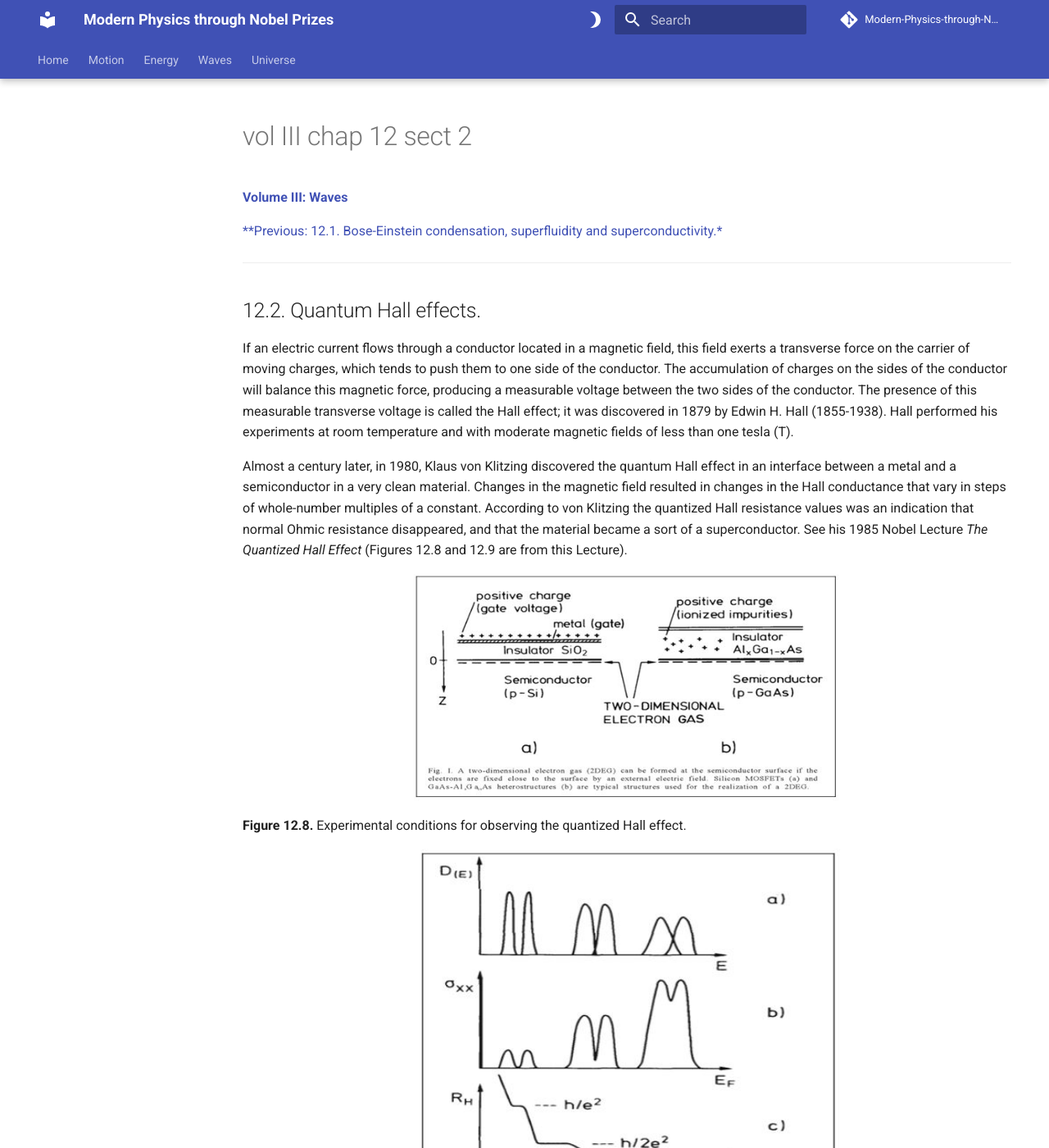
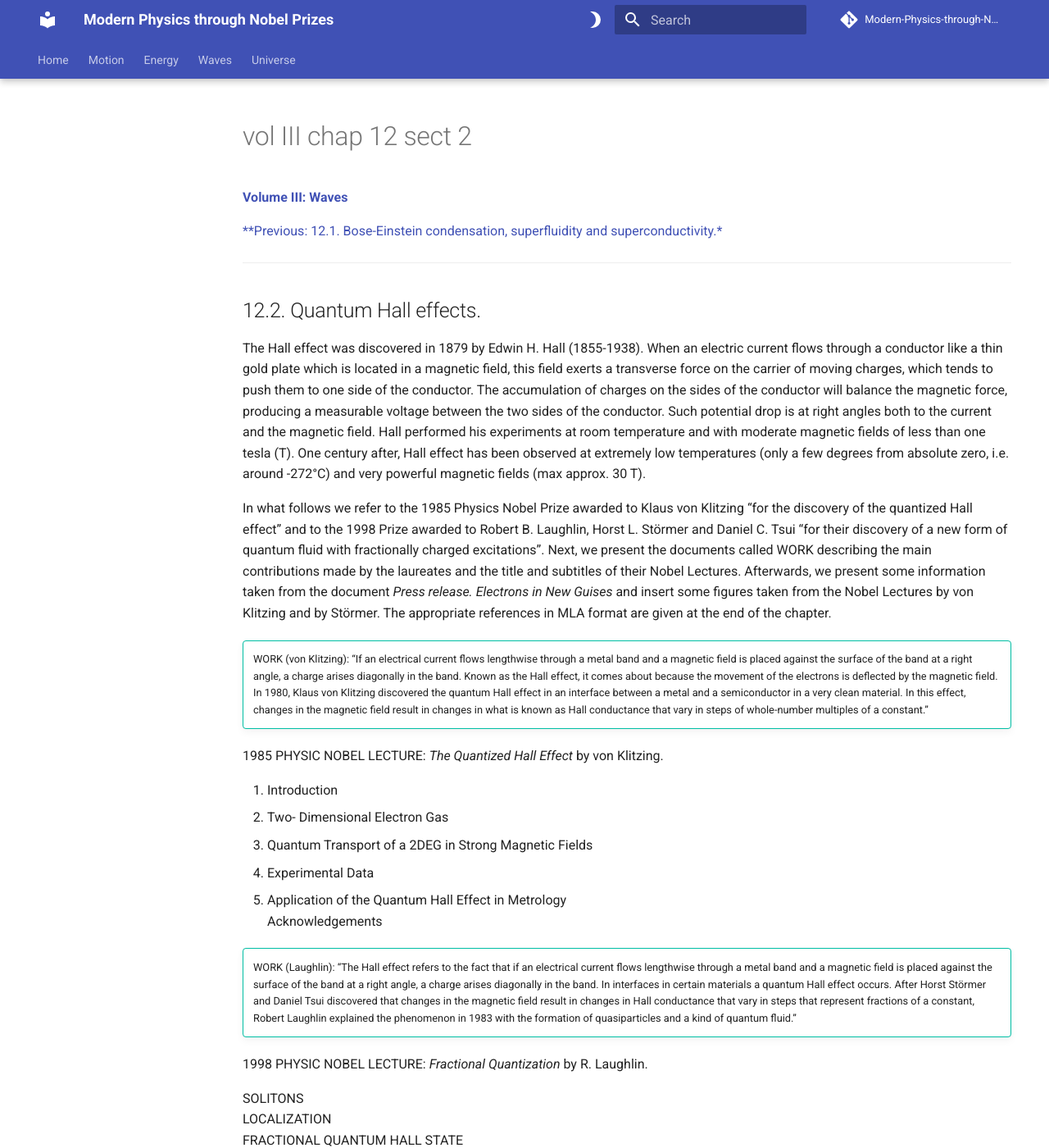
Before and after one commit to modphysnobel/modphysnobel.github.io, an MkDocs documentation site: the page built from docs/vol-III/vol-III-chap-12-sect-2.md, in a window 1280 px wide and 1400 px high. Shown: the whole window at 82% size. Built offline with MkDocs 1.6.1 and Material for MkDocs 9.7.7, drawn with Linux system fonts in a browser that asks for light colours; some web fonts are replaced; comment, search, counter and statistics services are not loaded; some of the changed text lies outside the part shown.

Commit message:
Update vol-III-chap-12-sect-2.md

```diff
--- a/docs/vol-III/vol-III-chap-12-sect-2.md
+++ b/docs/vol-III/vol-III-chap-12-sect-2.md
@@ -6,9 +6,69 @@
 
 ## 12.2.	Quantum Hall effects.
 
-If an electric current flows through a conductor located in a magnetic field, this field exerts a transverse force on the carrier of moving charges, which tends to push them to one side of the conductor. The accumulation of charges on the sides of the conductor will balance this magnetic force, producing a measurable voltage between the two sides of the conductor. The presence of this measurable transverse voltage is called the Hall effect; it was discovered in 1879 by Edwin H. Hall (1855-1938). Hall performed his experiments at room temperature and with moderate magnetic fields of less than one tesla (T).
+The Hall effect was discovered in 1879 by Edwin H. Hall (1855-1938). When an electric current flows through a conductor like a thin gold plate which is located in a magnetic field, this field exerts a transverse force on the carrier of moving charges, which tends to push them to one side of the conductor. The accumulation of charges on the sides of the conductor will balance the magnetic force, producing a measurable voltage between the two sides of the conductor. Such potential drop is at right angles both to the current and the magnetic field. Hall performed his experiments at room temperature and with moderate magnetic fields of less than one tesla (T). One century after, Hall effect has been observed at extremely low temperatures (only a few degrees from absolute zero, i.e. around -272°C) and very powerful magnetic fields (max approx. 30 T).
 
-Almost a century later, in 1980, Klaus von Klitzing discovered the quantum Hall effect in an interface between a metal and a semiconductor in a very clean material. Changes in the magnetic field resulted in changes in the Hall conductance that vary in steps of whole-number multiples of a constant. According to von Klitzing the quantized Hall resistance values was an indication that normal Ohmic resistance disappeared, and that the material became a sort of a superconductor. See his 1985 Nobel Lecture *The Quantized Hall Effect* (Figures 12.8 and 12.9 are from this Lecture).
+In what follows we refer to the 1985 Physics Nobel Prize awarded to Klaus von Klitzing “for the discovery of the quantized Hall effect” and to the 1998 Prize awarded to Robert B. Laughlin, Horst L. Störmer and Daniel C. Tsui “for their discovery of a new form of quantum fluid with fractionally charged excitations”. Next, we present the documents called WORK describing the main contributions made by the laureates and the title and subtitles of their Nobel Lectures. Afterwards, we present some information taken from the document *Press release. Electrons in New Guises* and insert some figures taken from the Nobel Lectures by von Klitzing and by Störmer. The appropriate references in MLA format are given at the end of the chapter.
+
+!!! tip ""
+	WORK (von Klitzing): “If an electrical current flows lengthwise through a metal band and a magnetic field is placed against the surface of the band at a right angle, a charge arises diagonally in the band. Known as the Hall effect, it comes about because the movement of the electrons is deflected by the magnetic field. In 1980, Klaus von Klitzing discovered the quantum Hall effect in an interface between a metal and a semiconductor in a very clean material. In this effect, changes in the magnetic field result in changes in what is known as Hall conductance that vary in steps of whole-number multiples of a constant.”
+
+1985 PHYSIC NOBEL LECTURE: *The Quantized Hall Effect* by von Klitzing.
+
+1.	Introduction
+2.	Two- Dimensional Electron Gas
+3.	Quantum Transport of a 2DEG in Strong Magnetic Fields
+4.	Experimental Data
+5.	Application of the Quantum Hall Effect in Metrology<br>
+Acknowledgements
+
+!!! tip ""
+	WORK (Laughlin): “The Hall effect refers to the fact that if an electrical current flows lengthwise through a metal band and a magnetic field is placed against the surface of the band at a right angle, a charge arises diagonally in the band. In interfaces in certain materials a quantum Hall effect occurs. After Horst Störmer and Daniel Tsui discovered that changes in the magnetic field result in changes in Hall conductance that vary in steps that represent fractions of a constant, Robert Laughlin explained the phenomenon in 1983 with the formation of quasiparticles and a kind of quantum fluid.”
+
+1998 PHYSIC NOBEL LECTURE: *Fractional Quantization* by R. Laughlin.
+
+SOLITONS<br>
+LOCALIZATION<br>
+FRACTIONAL QUANTUM HALL STATE<br>
+FRACTIONAL STATISTICS<br>
+REMARKS
+
+!!! tip ""
+	WORK (Störmer and Tsui): “Hall effect refers to the fact that if an electrical current flows lengthwise through a metal band and a magnetic field is placed against the surface of the band at a right angle, a charge arises diagonally in the band. In interfaces in certain materials a quantum Hall effect occurs. Klaus von Klitzing discovered that changes in the magnetic field result in changes in what is known as Hall conductance that vary in steps of whole-number multiples of a constant. Subsequently, Horst Störmer and Daniel Tsui discovered in 1982 that there also are steps that represent fractions of the constant.”
+
+1998 PHYSIC NOBEL LECTURE: *The Fractional Quantum Hall Effect* by H. Störmer.
+
+INTRODUCTION<br>
+TWO-DIMENSIONAL ELECTRON SYSTEMS<br>
+MODULATION-DOPING<br>
+THE HALL EFFECT<br>
+THE INTEGRAL QUANTUM HALL EFFECT<br>
+THE FRACTIONAL QUANTUM HALL EFFECT<br>
+Discovery<br>
+Origin<br>
+Of Electrons and Flux Quanta<br>
+Composite Particles<br>
+Fermions and Bosons<br>
+Composite Particle Statistics<br>
+1/3 Fractional Quantum Hall State<br>
+The State at $v = ½$<br>
+All Those Other FQHE States<br>
+The Peculiar State at $v = 5/2$<br>
+CONCLUSIONS<br>
+EPILOGUE<br>
+BIBLIOGRAPHY
+
+1998 PHYSIC NOBEL LECTURE: *Interplay of Disorder and Interaction in Two-Dimensional Electron Gas in Intense Magnetic Fields* by D.H. Tsui
+PROLOGUE
+
+TWO-DIMENSIONAL MAGNETO-TRANSPORT<br>
+QUANTUM PHASE TRANSITIONS IN IQHE<br>
+THE FQHE<br>
+THE MAGNETIC FIELD INDUCED CRYSTAL REGIME<br>
+ACKNOWLEDGEMENTS
+
+In 1980, Klaus von Klitzing discovered the quantum Hall effect in an interface between a metal and a semiconductor in a very clean material. At very low temperatures the electrons moved as in two dimensions only, and changes in the magnetic field resulted in changes in the Hall conductance that does not vary in linear fashion, but “stepwise”. The quantized values of the Hall resistance $R_H$ were $(h/e2)/f$, where $h$ is Planck’s constant, $e$ is the elementary charge of the electron and $f$ (the filling factor) is an integer number. According to von Klitzing, the fact that normal Ohmic resistance disappeared was an indication that the material became a sort of a superconductor. Next Figures 12.8 and 12.9 come from his Nobel Lecture The Quantized Hall Effect.
+
 
 <p align="center">
 	<img src="https://github.com/modphysnobel/modphysnobel.github.io/blob/main/docs/vol-III/figs/chap-12-sect-2-fig1.JPG?raw=true" width=520 align=center>
@@ -20,13 +80,12 @@
 	<img src="https://github.com/modphysnobel/modphysnobel.github.io/blob/main/docs/vol-III/figs/chap-12-sect-2-fig2.JPG?raw=true" width=520 align=center>
 	</p>
 
-**Figure 12.9.** Experimental results reported in von Klitzing Nobel Lecture; (h is Planck constant and e the charge of the electron).
+**Figure 12.9.** Experimental results reported in von Klitzing Nobel Lecture; ($h$ is Planck constant and $e$ the charge of the electron).
 
-### Integral and Fractional Quantum Hall Effects.
+In experiments with the electron gas realized during 1982-1983, Störmer and Tsui worked on more severe conditions of temperatures and magnetic fields (around -272°C and nearly 30 T). Although the electrons are most reluctant to condense (they are fermions) they combine with the “flux quanta” of the magnetic field and form composite particles that can condense (they become bosons). Störmer and Tsui found Hall plateaus at high magnetic field strengths corresponding to fractional values of the filling factor $f$. This implied the existence of quasiparticles carrying fractional charge; for instance if $f=1/3$ this would correspond to a fractional charge of $e/3$.
 
-In experiments with the electron gas realized during 1982-1983, Störmer and Tsui worked on severe conditions of temperatures and magnetic fields (around -272°C and nearly 30 T). Although the electrons usually repel each other because they are fermions, according to Laughlin the reported fractional quantization was because the electron gas behaved as a new type of quantum fluid integrated by composite fermions that can condense and are produced by fractionally charged “quasiparticles”.
+In his 1998 Nobel Lecture $The Fractional Quantum Hall Effect$ Störmer explains the main difference between IQHE (Integer Quantum Hall Effect) and FQHE (Fractional Quantum Hall Effect): “The IQHE can be understood solely on the basis of the quantized motion of individual 2D electrons in the presence of a magnetic field and random fluctuations of the interface potential which creates localized states. …. The origin of FQHE is interaction between electrons. It is therefore termed a many-particle effect or an electron correlation effect, since the charged electrons are avoiding each other by correlating their relative motion in an intricate manner.” (See Figure 12.10 taken from Störmer´s Nobel Lecture.)
 
-In his 1998 Nobel Lecture *The Fractional Quantum Hall Effect* Störmer explains the main difference between IQHE (Integer Quantum Hall Effect) and FQHE (Fractional Quantum Hall Effect) (See Figure 12.10): *The IQHE can be understood solely on the basis of the quantized motion of individual 2D electrons in the presence of a magnetic field and random fluctuations of the interface potential which creates localized states. …. The origin of FQHE is interaction between electrons. It is therefore termed a many-particle effect or an electron correlation effect, since the charged electrons are avoiding each other by correlating their relative motion in an intricate manner.*
 
 <p align="center">
 	<img src="https://github.com/modphysnobel/modphysnobel.github.io/blob/main/docs/vol-III/figs/chap-12-sect-2-fig3.JPG?raw=true" width=520 align=center>
@@ -36,11 +95,7 @@
 
 **Figure 12.10.** Hall Resistance ($R_H$) showing many fractional values.
 
-The theorist of the three laureates, R.B. Laughlin, closed his Nobel lecture *Fractional Quantization* by saying: “Fractional quantum Hall quasiparticles are the elementary excitations of a distinct state of matter that cannot be deformed into noninteracting electrons without crossing a phase boundary. That means they are different from electrons in the only sensible way we have of defining different, and in particular are not adiabatic images of electrons the way quasiparticle excitations of metals and band insulators are.”
-
-(Source: MLA style: Robert B. Laughlin – Nobel Lecture. NobelPrize.org. Nobel Prize Outreach AB 2023.    Mon. 19 Jun 2023. <https://www.nobelprize.org/prizes/physics/1998/laughlin/lecture/>)
-
-For more details on this Nobel Prize see the Nobel Lecture *Interplay of Disorder and Interaction in Two-Dimensional Electron Gas in Intense Magnetic Fields* by D.C. Tsui.
+Although the electrons usually repel each other because they are fermions, according to Laughlin the reported fractional quantization was because in the presence of very strong magnetic fields the electron gas behaved as a new type of quantum fluid integrated by composite interacting fermions (the electrons) that behave as bosons and condense as fractionally charged “quasiparticles”. Laughlin, closed his Nobel lecture *Fractional Quantization* by saying: “Fractional quantum Hall quasiparticles are the elementary excitations of a distinct state of matter that cannot be deformed into noninteracting electrons without crossing a phase boundary. That means they are different from electrons in the only sensible way we have of defining different, and in particular are not adiabatic images of electrons the way quasiparticle excitations of metals and band insulators are.”
 
 ***
 
```
